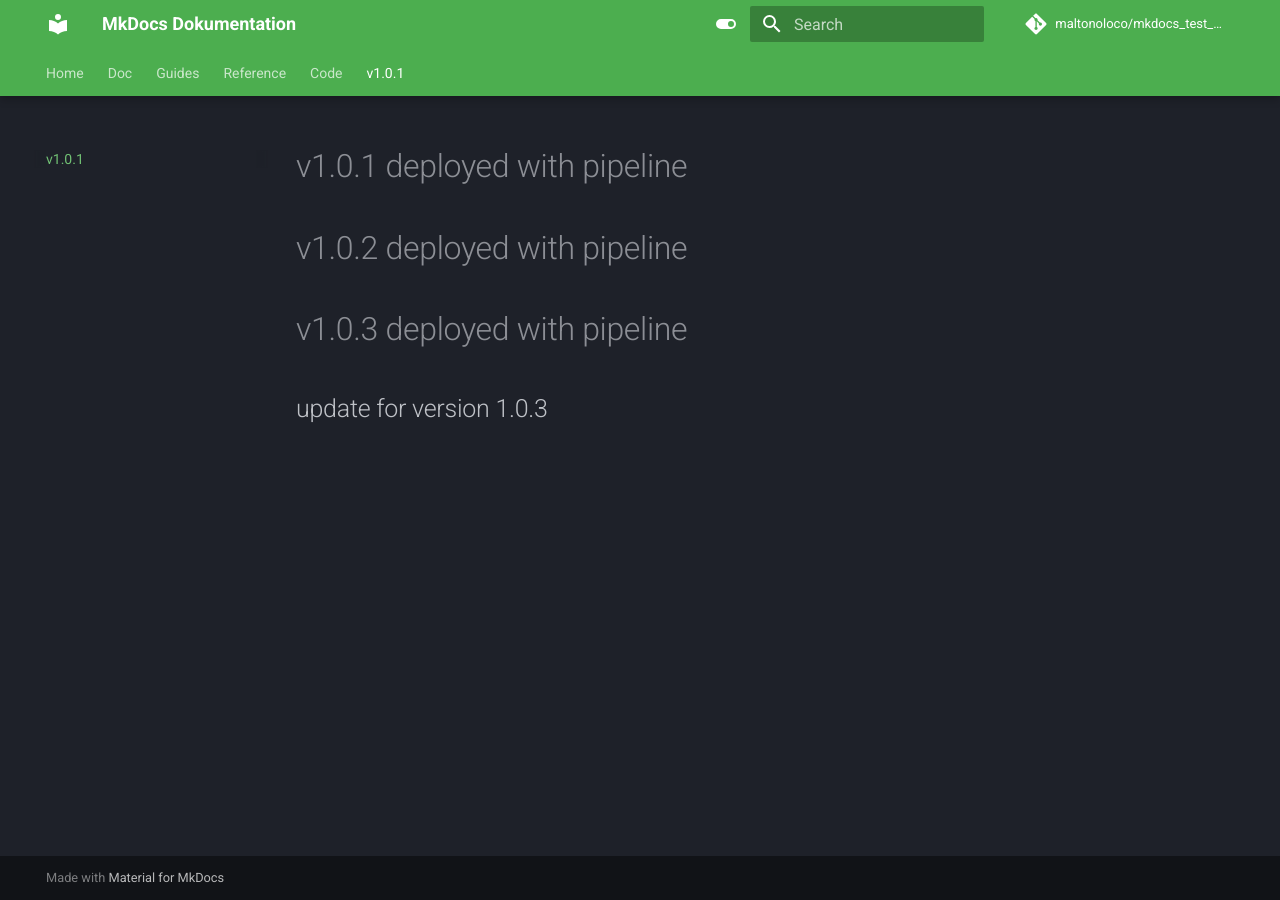
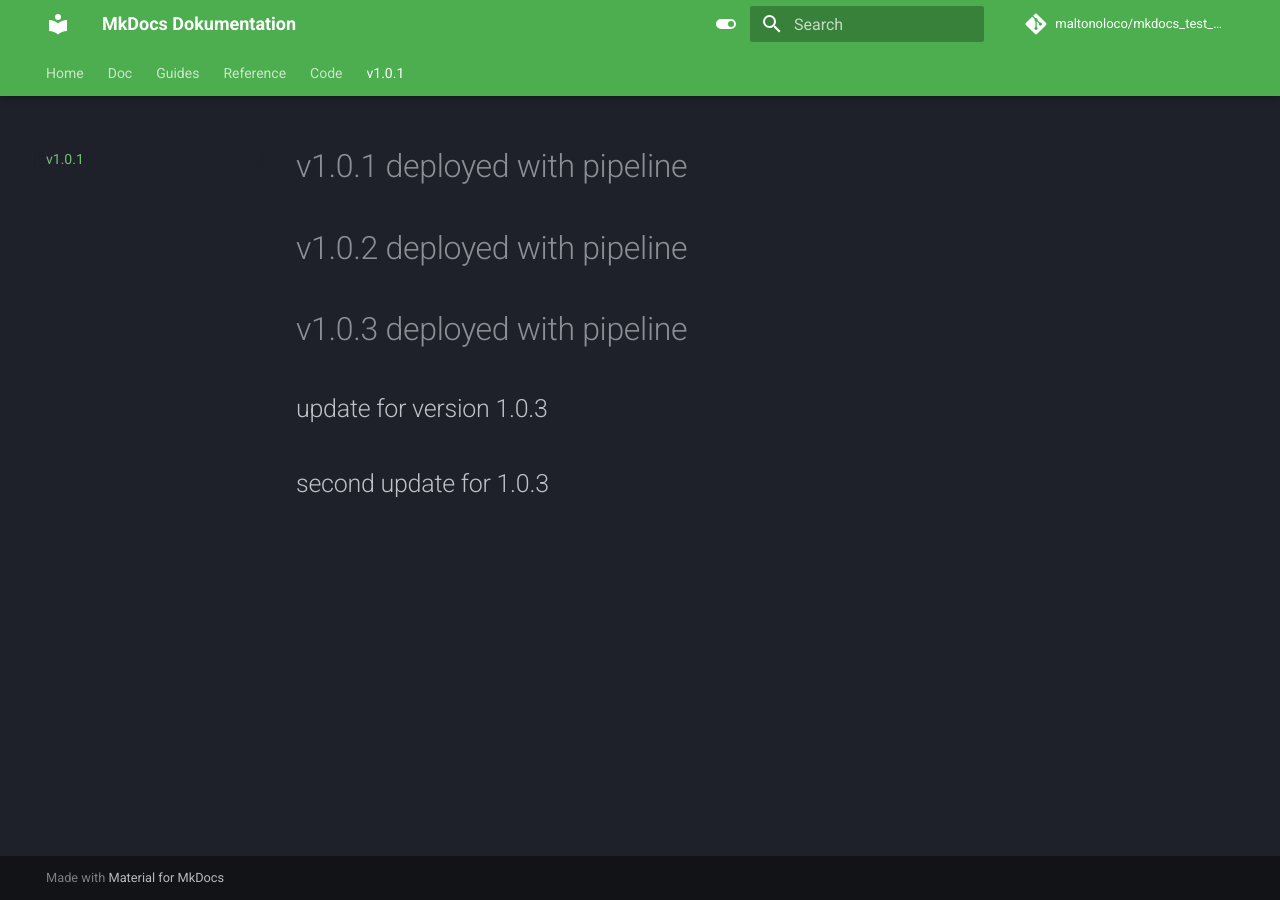
Before and after one commit to maltonoloco/mkdocs_test_doc, an MkDocs documentation site: the page built from docs/v1.0.1.md, in a window 1280 px wide. Built offline with MkDocs 1.6.1 and Material for MkDocs 9.7.7, drawn with Linux system fonts in a browser that asks for light colours; comment, search, counter and statistics services are not loaded; the version menu is left out.

Commit message:
second update

```diff
--- a/docs/v1.0.1.md
+++ b/docs/v1.0.1.md
@@ -4,3 +4,4 @@
 
 # v1.0.3 deployed with pipeline
 ## update for version 1.0.3
+## second update for 1.0.3
```
